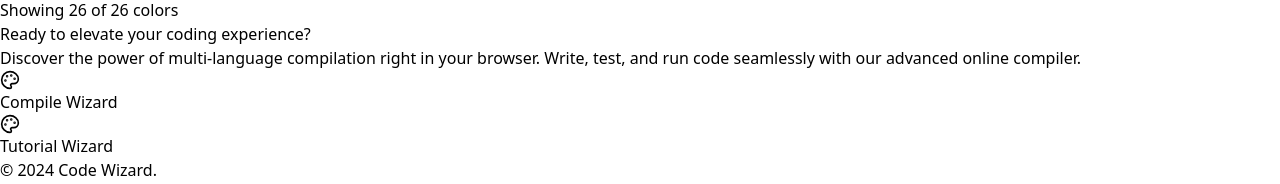
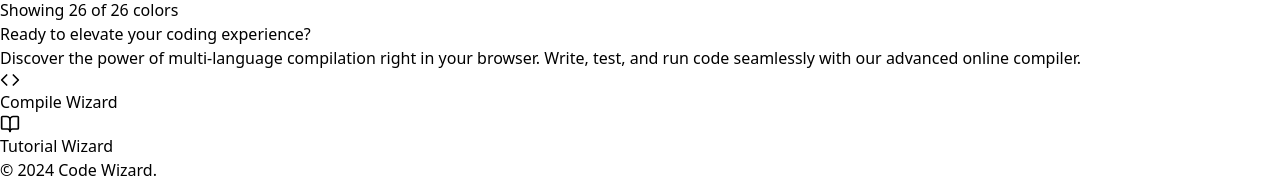
Before and after one commit to y4th4rthh/text-editor-app, a React (Vite) app: page /color-picker in a window 1280 px wide. Shown: the part 1632-1816 px from the top of the page. Built offline with nearby package versions, Linux system fonts and the light colour scheme.

Commit message:
Update ColorPicker.jsx

```diff
--- a/src/ColorPicker.jsx
+++ b/src/ColorPicker.jsx
@@ -1,6 +1,6 @@
 import React, { useState, useRef, useMemo } from 'react';
 import { Link } from 'react-router-dom';
-import { Copy, Check, Palette, Search } from 'lucide-react';
+import { Copy, Check, Code, BookOpen, Search } from 'lucide-react';
 
 const ColorPicker = () => {
   const [searchTerm, setSearchTerm] = useState('');
@@ -173,7 +173,7 @@
               to="/editor"
               className="bg-blue-500 hover:bg-blue-600 text-white font-bold py-3 px-8 rounded-lg transition duration-300 flex items-center gap-2"
             >
-              <Palette size={20} />
+              <Code size={20} />
               Compile Wizard
             </Link>
 
@@ -181,7 +181,7 @@
               to="/main"
               className="bg-purple-500 hover:bg-purple-600 text-white font-bold py-3 px-8 rounded-lg transition duration-300 flex items-center gap-2"
             >
-              <Palette size={20} />
+              <BookOpen size={20} />
               Tutorial Wizard
             </Link>
           </div>
```
